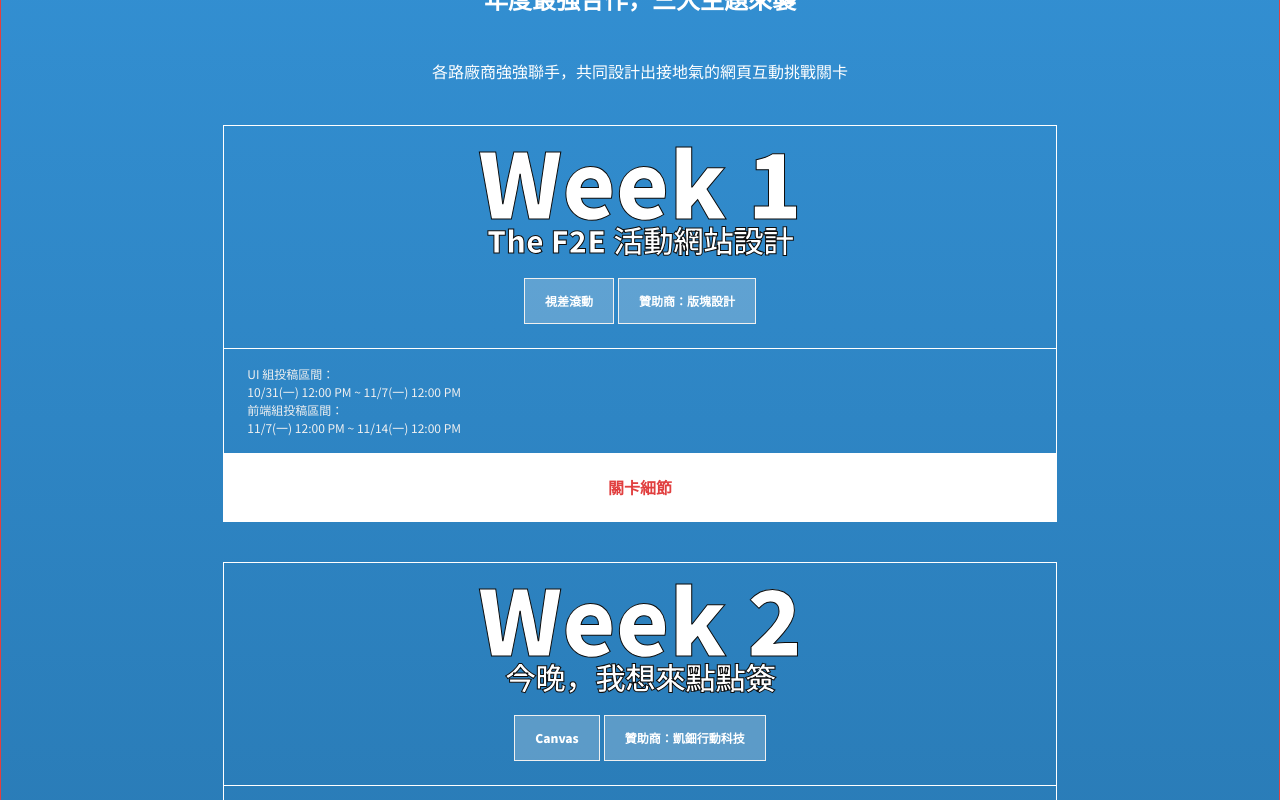
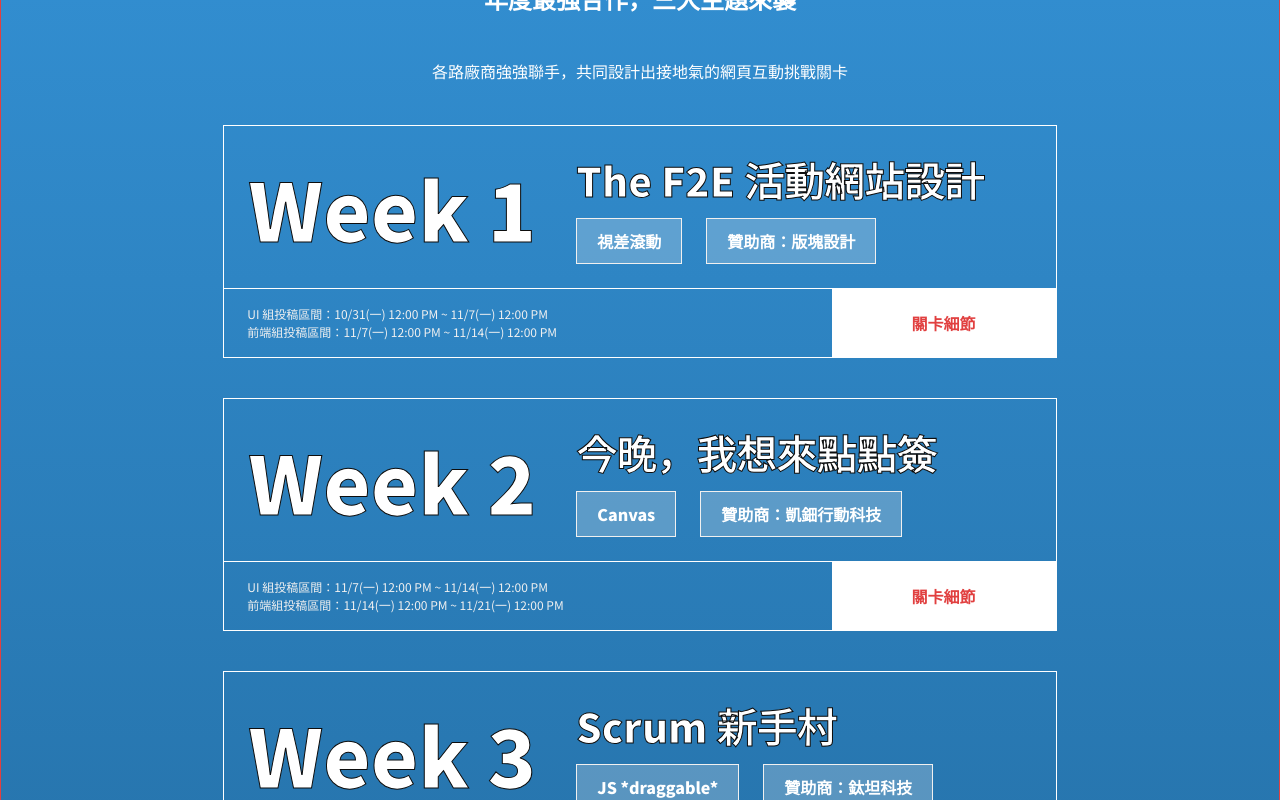
Before and after one commit to a5757657/f2e-responsive-web-design, a React (Create React App) app: page / in a window 1280 px wide. Shown: the part 3380-4180 px from the top of the page. Built offline with nearby package versions, Linux system fonts and the light colour scheme.

Commit message:
feat: 卡片 hover 填色動畫

```diff
--- a/src/views/SolutionAndEvent/WeekCard.js
+++ b/src/views/SolutionAndEvent/WeekCard.js
@@ -8,11 +8,13 @@ const WeekCard = (props) => {
       <div className="WeekCard">
         <div className="Top">
           <div className="TitleContainer">
-            <h4 className="Title">Week {index}</h4>
+            <h4 className="Title">{`Week ${index}`}</h4>
+            <h4 className="Title TitleFilled">{`Week ${index}`}</h4>
           </div>
           <div className="SubtitleContainer">
             <div className="Subtitle">
               <span>{title}</span>
+              <span className="SubtitleFilled">{title}</span>
             </div>
             <div className="TagsContainer">
               <div className="Tag">
@@ -35,7 +37,14 @@ const WeekCard = (props) => {
               <div className="InfoContent">{timeRange2}</div>
             </div>
           </div>
-          <div className="DetailedButton">關卡細節</div>
+          <div className="DetailedButtonContainer">
+            <div className="DetailedButton">
+              <p className="ButtonText">關卡細節</p>
+            </div>
+            <div className="DetailedButton ButtonFilled">
+              <p className="ButtonText">關卡細節</p>
+            </div>
+          </div>
         </div>
       </div>
     </div>
--- a/src/views/SolutionAndEvent/weekCard.scss
+++ b/src/views/SolutionAndEvent/weekCard.scss
@@ -1,4 +1,36 @@
 @import "../../styles/mixin.scss";
+.Container {
+  width: 100%;
+
+  .WeekCard {
+    &:hover {
+      transform: translate(0, -4px);
+      transition: transform 0.8s ease-in-out;
+
+      .Top {
+        .TitleContainer {
+          .TitleFilled {
+            width: 100%;
+          }
+        }
+        .SubtitleContainer {
+          .SubtitleFilled {
+            width: 100%;
+          }
+        }
+      }
+      .Bottom {
+        transition: opacity 0.8s ease-in-out;
+        background-color: rgba(255, 255, 255, 0.3);
+        .DetailedButtonContainer {
+          .ButtonFilled {
+            width: 100%;
+          }
+        }
+      }
+    }
+  }
+
   .WeekCard {
     display: flex;
     flex-direction: column;
@@ -17,13 +49,26 @@
       padding: 24px 62px 24px 24px;
       align-items: center;
       .TitleContainer {
+        position: relative;
         .Title {
+          white-space: nowrap;
           font-size: 80px;
           line-height: 90px;
           font-weight: 900;
 
           color: $Grayscale-0;
           -webkit-text-stroke: 1px $Grayscale-900;
+        }
+        .TitleFilled {
+          position: absolute;
+          color: $Blue-300;
+          -webkit-text-stroke: 1px $Grayscale-0;
+          top: 0;
+          left: 0;
+          width: 0px;
+
+          overflow: hidden;
+          transition: width 0.8s ease-in-out;
         }
       }
       .SubtitleContainer {
@@ -33,9 +78,21 @@
         .Subtitle {
           font-size: 40px;
           line-height: 60px;
+          position: relative;
 
           color: $Grayscale-0;
           -webkit-text-stroke: 1px $Grayscale-900;
+        }
+        .SubtitleFilled {
+          position: absolute;
+          color: $Blue-300;
+          -webkit-text-stroke: 1px $Grayscale-0;
+          top: 0;
+          left: 0;
+          width: 0px;
+          height: 100%;
+          overflow: hidden;
+          transition: width 0.8s ease-in-out;
         }
       }
 
@@ -52,7 +109,7 @@
         }
       }
 
-    @include large {
+      @include medium-large {
         padding: 24px 26px;
         flex-direction: column;
         align-items: center;
@@ -98,14 +155,31 @@
           color: $Grayscale-100;
         }
       }
+      .DetailedButtonContainer {
+        position: relative;
+        white-space: no-wrap;
         .DetailedButton {
-      padding: 20px 80px;
           background-color: $Grayscale-0;
           color: $Red-300;
           font-size: 16px;
           line-height: 28px;
+          .ButtonText {
+            padding: 20px 80px;
           }
-    @include large {
+        }
+        .ButtonFilled {
+          position: absolute;
+          top: 0;
+          left: 0;
+          word-break: keep-all;
+          width: 0px;
+          overflow: hidden;
+          background-color: $Blue-300;
+          color: $Grayscale-0;
+          transition: width 0.8s ease-in-out;
+        }
+      }
+      @include medium-large {
         display: flex;
         flex-direction: column;
         .InfoGroup {
@@ -114,6 +188,7 @@
         .DetailedButton {
           display: flex;
           justify-content: center;
+        }
       }
     }
   }
@@ -130,6 +205,6 @@
 }
 @include large {
   .Container {
-    padding: 0;
+    padding: 0px;
   }
 }
```
Lines whose indentation alone changed are shown as unchanged.
